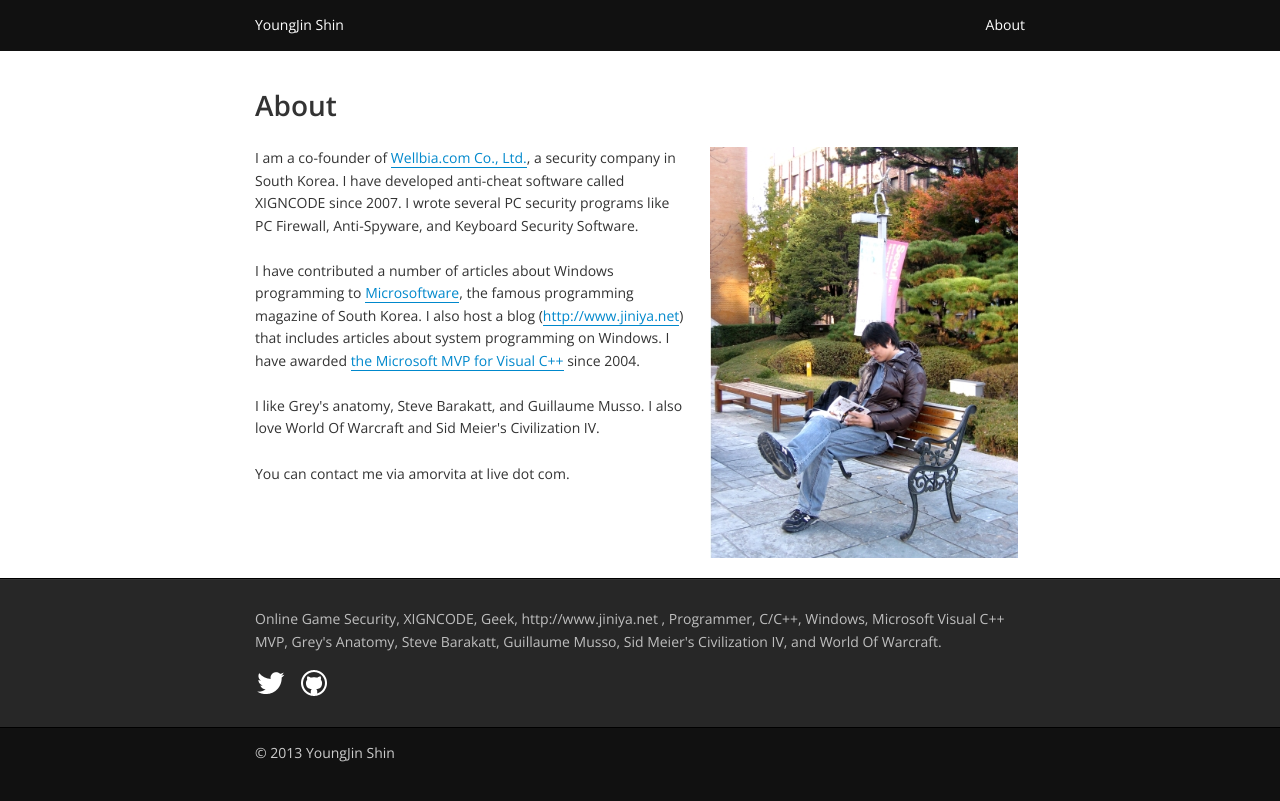
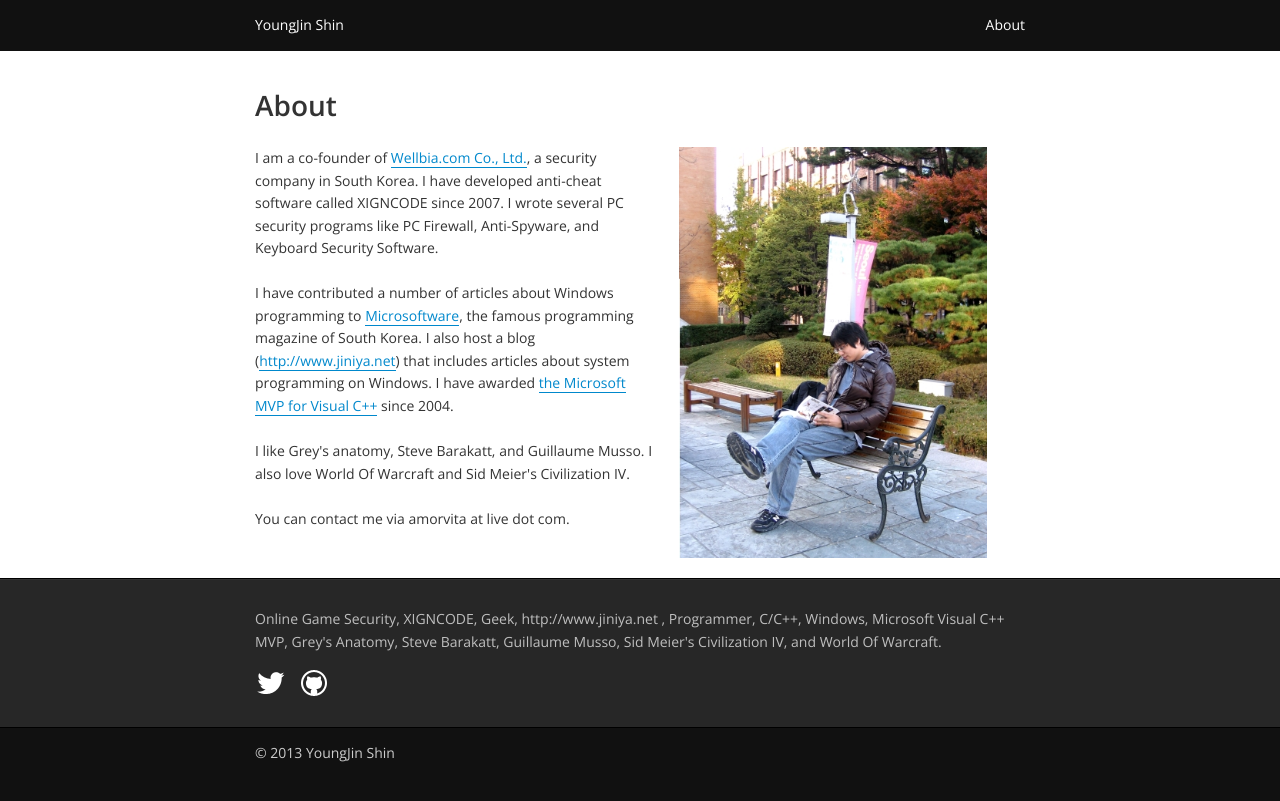
Before and after one commit to amorvita/amorvita.github.io, a Jekyll site: the page built from about/index.md, in a window 1280 px wide. Shown: the top 801 px of the page. Built offline with Jekyll 4.4.1, drawn with Linux system fonts in a browser that asks for light colours.

Commit message:
fix image size

```diff
--- a/about/index.md
+++ b/about/index.md
@@ -5,7 +5,7 @@ title: About
 
 <div style="font-size:1em; vertical-align: top;">
 
-<div style="display: inline-block; width: 56%; vertical-align: top;">
+<div style="display: inline-block; width: 52%; vertical-align: top;">
 I am a co-founder of <a href="http://wwww.wellbia.com">Wellbia.com Co., Ltd.</a>, a security company in South Korea.
 I have developed anti-cheat software called XIGNCODE since 2007.
 I wrote several PC security programs like PC Firewall, Anti-Spyware, and Keyboard Security Software.
```
